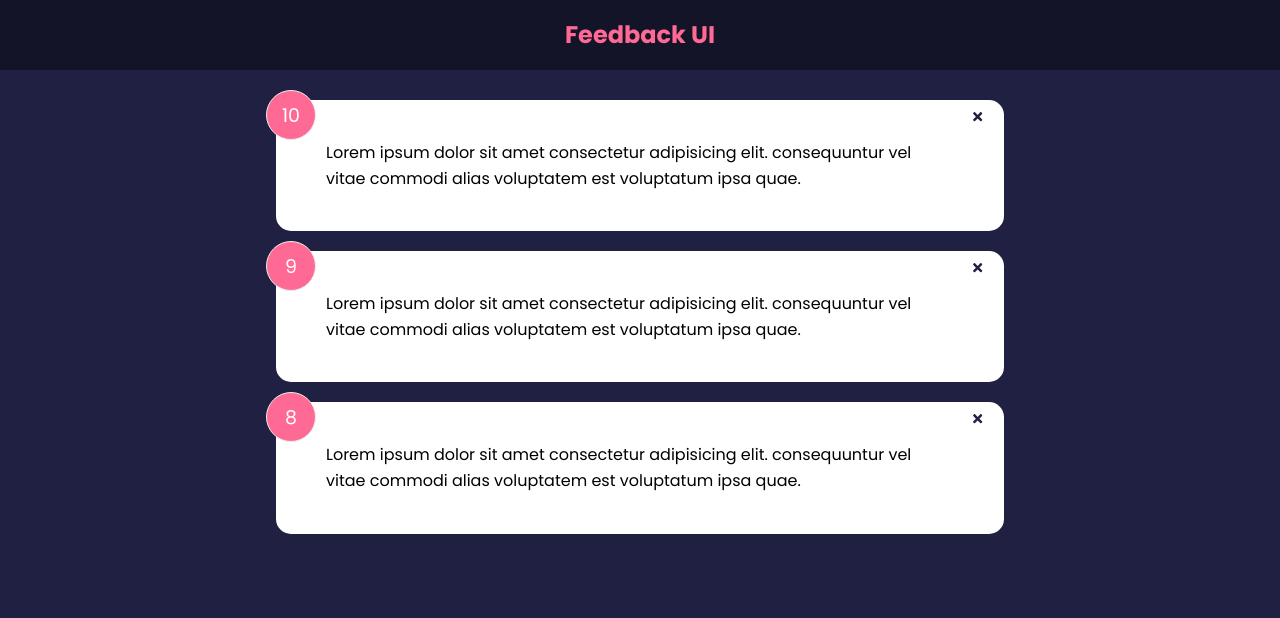
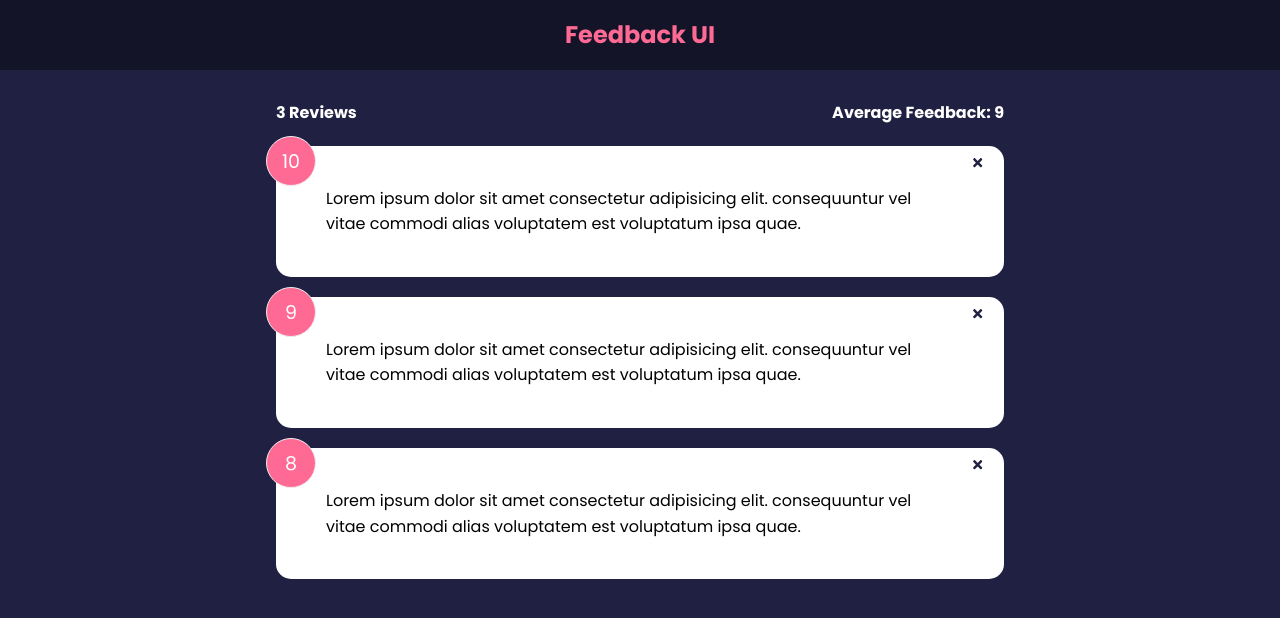
Before and after one commit to Kgaogel09/reactjs-course, a React (Create React App) app in the folder feedback-app/: page / in a window 1280 px wide. Shown: the top 618 px of the page. Built offline with nearby package versions, Linux system fonts and the light colour scheme.

Commit message:
feedback stats component

```diff
--- a/feedback-app/src/App.js
+++ b/feedback-app/src/App.js
@@ -1,5 +1,6 @@
 import { useState } from "react"
 import FeedbackList from "./components/FeedbackList"
+import FeedbackStats from "./components/FeedbackStats"
 import Header from "./components/Header"
 import FeedBackData from "./data/FeedbackData"
 
@@ -15,6 +16,7 @@
     <>
       <Header />
       <div className='container'>
+        <FeedbackStats feedback={feedback} />
         <FeedbackList feedback={feedback} handleDelete={deleteFeedback} />
       </div>
     </>
--- /dev/null
+++ b/feedback-app/src/components/FeedbackStats.jsx
@@ -0,0 +1,26 @@
+import PropTypes from "prop-types"
+
+function FeedbackStats({ feedback }) {
+  // Calculate rating average
+  let average =
+    feedback.reduce((acc, cur) => {
+      return acc + cur.rating
+    }, 0) / feedback.length
+
+  average = average.toFixed(1).replace(/[.,]0$/, "")
+
+  console.log(average)
+
+  return (
+    <div className='feedback-stats'>
+      <h4>{feedback.length} Reviews</h4>
+      <h4>Average Feedback: {isNaN(average) ? 0 : average}</h4>
+    </div>
+  )
+}
+
+FeedbackStats.prototype = {
+  feedback: PropTypes.array.isRequired,
+}
+
+export default FeedbackStats
```
